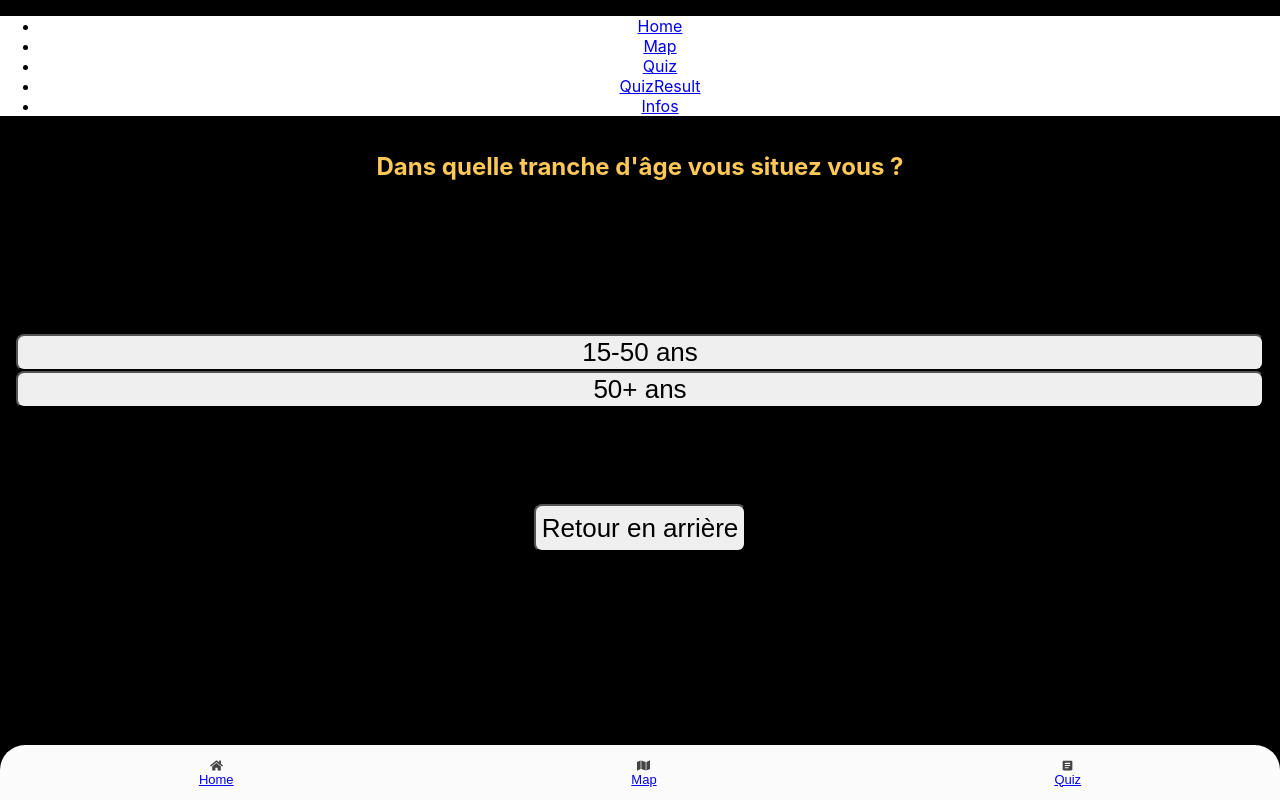
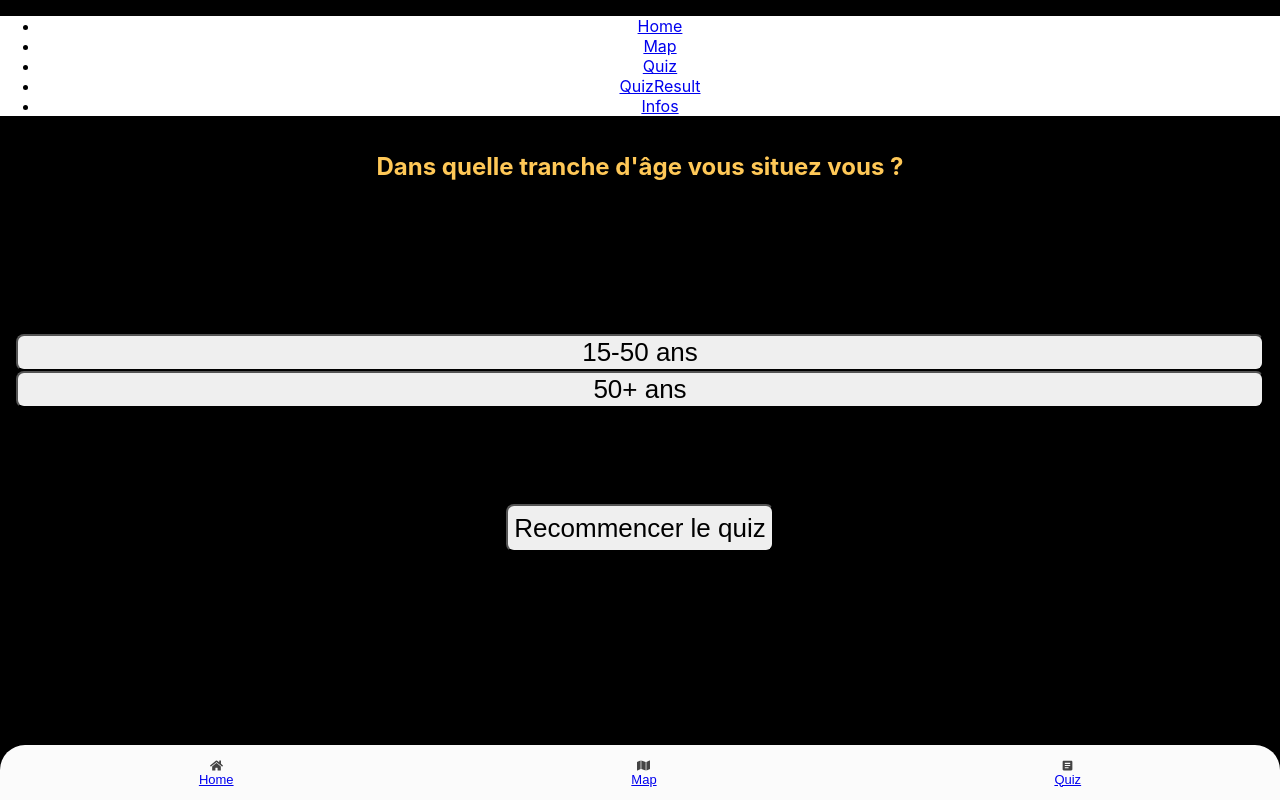
Before and after one commit to WildCodeSchool/2022-03-JS-Toulouse-project-2-actio, a React (Vite) app in the folder frontend/: page /Quiz in a window 1280 px wide. Built offline with nearby package versions, Linux system fonts and the light colour scheme.

Commit message:
modification du bouton retour du quiz qui permet de recommencer le quiz et de remttre a 0 les réponse précédentes de l'utilisateur

```diff
--- a/frontend/src/pages/Quiz.jsx
+++ b/frontend/src/pages/Quiz.jsx
@@ -29,10 +29,9 @@ function Quiz() {
   };
 
   const handleReturnButtonCLick = () => {
-    if (currentQuestion > 0) {
-      setCurrentQuestion(currentQuestion - 1);
-      setDisable(false);
-    }
+    setCurrentQuestion(0);
+    setDisable(false);
+    setTableOfResult([]);
   };
 
   return (
@@ -55,7 +54,7 @@ function Quiz() {
       </div>
       <div className="quiz-return">
         <button type="button" onClick={() => handleReturnButtonCLick()}>
-          Retour en arrière
+          Recommencer le quiz
         </button>
       </div>
       <div className="show-result">
```
